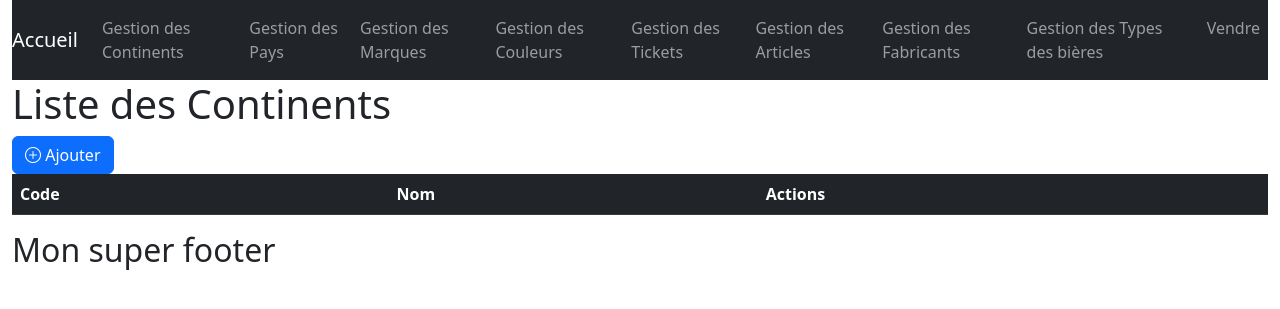
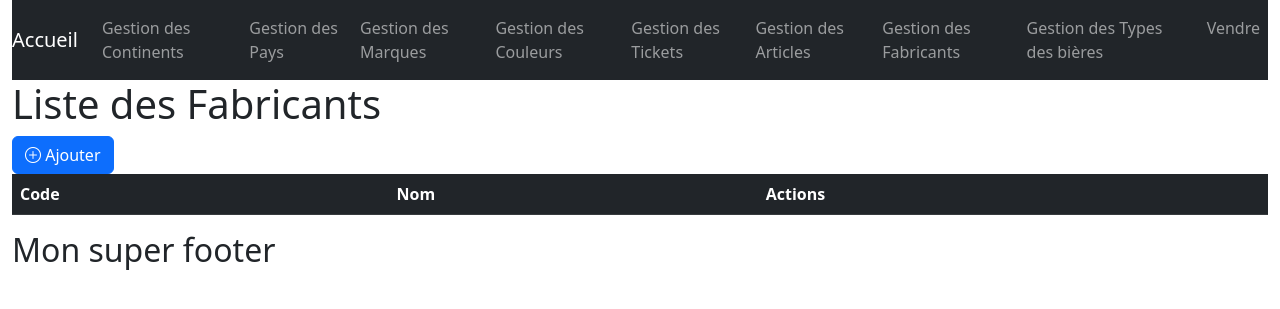
Before and after one commit to Nazim-choulak/Projet_SDBM, a PHP site: page /fabricants in a window 1280 px wide. Shown: the top 309 px of the page. Run offline with PHP 8.4, Linux system fonts and the light colour scheme; data that the repository does not hold is empty; some libraries are stand-ins or nearby versions.

Commit message:
Modif Fabricant

```diff
--- a/views/fabricants/index.php
+++ b/views/fabricants/index.php
@@ -1,4 +1,4 @@
-<h1>Liste des Continents</h1>
+<h1>Liste des Fabricants</h1>
 
 <a href="<?= PATH ?>/fabricants/ajout"><button type='button' class='btn btn-primary bi bi-plus-circle'>&nbsp;Ajouter</button></a>
 
```
